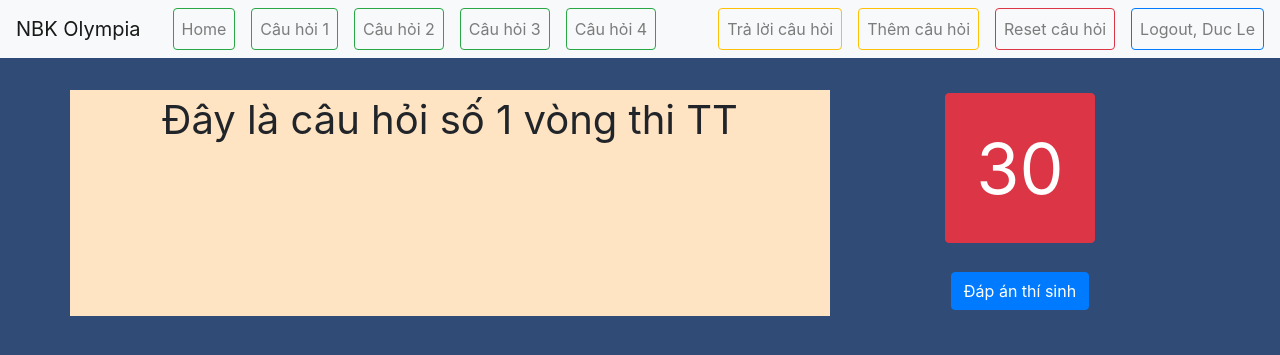
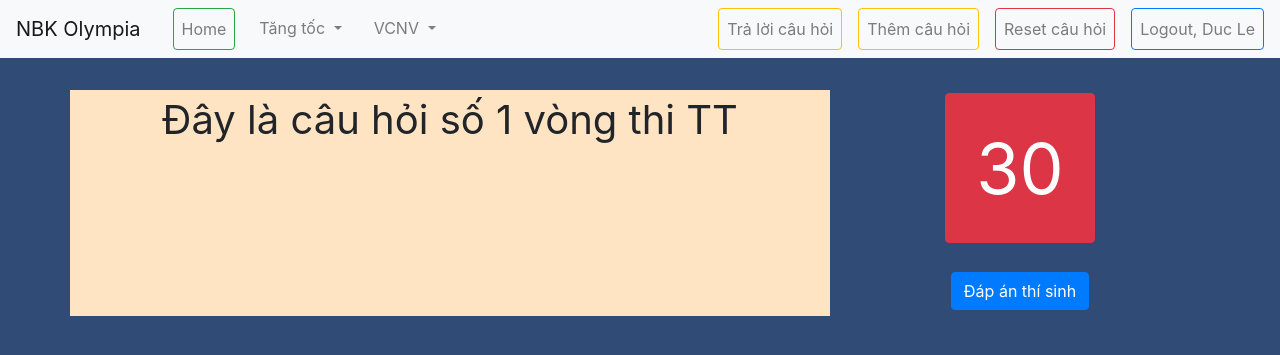
Before and after one commit to dletk/NBKOlympia, a Django app: page /question/tangtoc/1/ in a window 1280 px wide. Shown: the top 355 px of the page. Run offline with Django 3.2, Linux system fonts and the light colour scheme; a user stored in the database is signed in; data comes from the database, SQL or seed files in the repository; both versions use the stored data as it was after the commit; some libraries are stand-ins or nearby versions.

Commit message:
Create dropdown for both rounds and remove unique constraint for question_number

```diff
--- a/NBKOlympia/tangtoc/models.py
+++ b/NBKOlympia/tangtoc/models.py
@@ -15,7 +15,7 @@ class Question(models.Model):
     # The text content of this question
     content = models.TextField(verbose_name="Câu hỏi", blank=False)
     # The index of this question. In real use, there are only 4 questions numbered 1-4
-    question_number = models.IntegerField(verbose_name="Câu hỏi số", unique=True, blank=False)
+    question_number = models.IntegerField(verbose_name="Câu hỏi số", blank=False)
     # Round
     round = models.CharField(max_length=255, verbose_name="Vòng thi", choices=[("tangtoc", "Tăng tốc"), ("vcnv", "VCNV")], blank=False)
     # Question file (for video question or question with image)
--- a/NBKOlympia/tangtoc/views.py
+++ b/NBKOlympia/tangtoc/views.py
@@ -122,7 +122,7 @@ def question(request, round, question_number):
         except ObjectDoesNotExist:
             # Handle the does not exist exception
             return render(request, template_name="tangtoc/home.html",
-                          context={"message": "Xin lỗi, bạn chưa có câu hỏi số {} trong cơ sở dữ liệu, vui lòng thêm câu hỏi.".format(question_number)})
+                          context={"message": "Xin lỗi, bạn chưa có câu hỏi số {} trong cơ sở dữ liệu cho vòng thi {}, vui lòng thêm câu hỏi.".format(question_number, round)})
 
 
 def to_json_answer(answer, currentTime):
--- a/NBKOlympia/templates/tangtoc/base.html
+++ b/NBKOlympia/templates/tangtoc/base.html
@@ -28,17 +28,33 @@
                 <li class="nav-item">
                     <a class="nav-link btn btn-outline-success" href="{% url 'home' %}">Home</a>
                 </li>
-                <li class="nav-item">
-                    <a class="nav-link btn btn-outline-success" href="{% url 'question' 1 %}">Câu hỏi 1</a>
+                <li class="nav-item dropdown">
+                    <a class="nav-link dropdown-toggle" href="#" id="tangtocDropDown" role="button" data-toggle="dropdown"
+                        aria-haspopup="true" aria-expanded="false">
+                        Tăng tốc
+                    </a>
+                    <div class="dropdown-menu" aria-labelledby="tangtocDropDown">
+                        <a class="nav-link btn btn-sm btn-outline-secondary" style="margin:3px" href="{% url 'question' 'tangtoc' 1%}">Câu hỏi 1</a>
+                        <a class="nav-link btn btn-sm btn-outline-secondary" style="margin:3px" href="{% url 'question' 'tangtoc' 2%}">Câu hỏi 2</a>
+                        <a class="nav-link btn btn-sm btn-outline-secondary" style="margin:3px" href="{% url 'question' 'tangtoc' 3%}">Câu hỏi 3</a>
+                        <a class="nav-link btn btn-sm btn-outline-secondary" style="margin:3px" href="{% url 'question' 'tangtoc' 4%}">Câu hỏi 4</a>
+                    </div>
                 </li>
-                <li class="nav-item">
-                    <a class="nav-link btn btn-outline-success" href="{% url 'question' 2 %}">Câu hỏi 2</a>
-                </li>
-                <li class="nav-item">
-                    <a class="nav-link btn btn-outline-success" href="{% url 'question' 3 %}">Câu hỏi 3</a>
-                </li>
-                <li class="nav-item">
-                    <a class="nav-link btn btn-outline-success" href="{% url 'question' 4 %}">Câu hỏi 4</a>
+                <li class="nav-item dropdown">
+                    <a class="nav-link dropdown-toggle" href="#" id="vcnvDropDown" role="button" data-toggle="dropdown"
+                        aria-haspopup="true" aria-expanded="false">
+                        VCNV
+                    </a>
+                    <div class="dropdown-menu" aria-labelledby="vcnvDropDown">
+                        <a class="nav-link btn btn-sm btn-outline-secondary" style="margin:3px" href="{% url 'question' 'vcnv' 1%}">Câu
+                            hỏi 1</a>
+                        <a class="nav-link btn btn-sm btn-outline-secondary" style="margin:3px" href="{% url 'question' 'vcnv' 2%}">Câu
+                            hỏi 2</a>
+                        <a class="nav-link btn btn-sm btn-outline-secondary" style="margin:3px" href="{% url 'question' 'vcnv' 3%}">Câu
+                            hỏi 3</a>
+                        <a class="nav-link btn btn-sm btn-outline-secondary" style="margin:3px" href="{% url 'question' 'vcnv' 4%}">Câu
+                            hỏi 4</a>
+                    </div>
                 </li>
             </ul>
             <ul class="navbar-nav ml-auto">
```
Also changed, not shown: NBKOlympia/db.sqlite3, NBKOlympia/tangtoc/migrations/0005_auto_20181229_2153.py (added).
